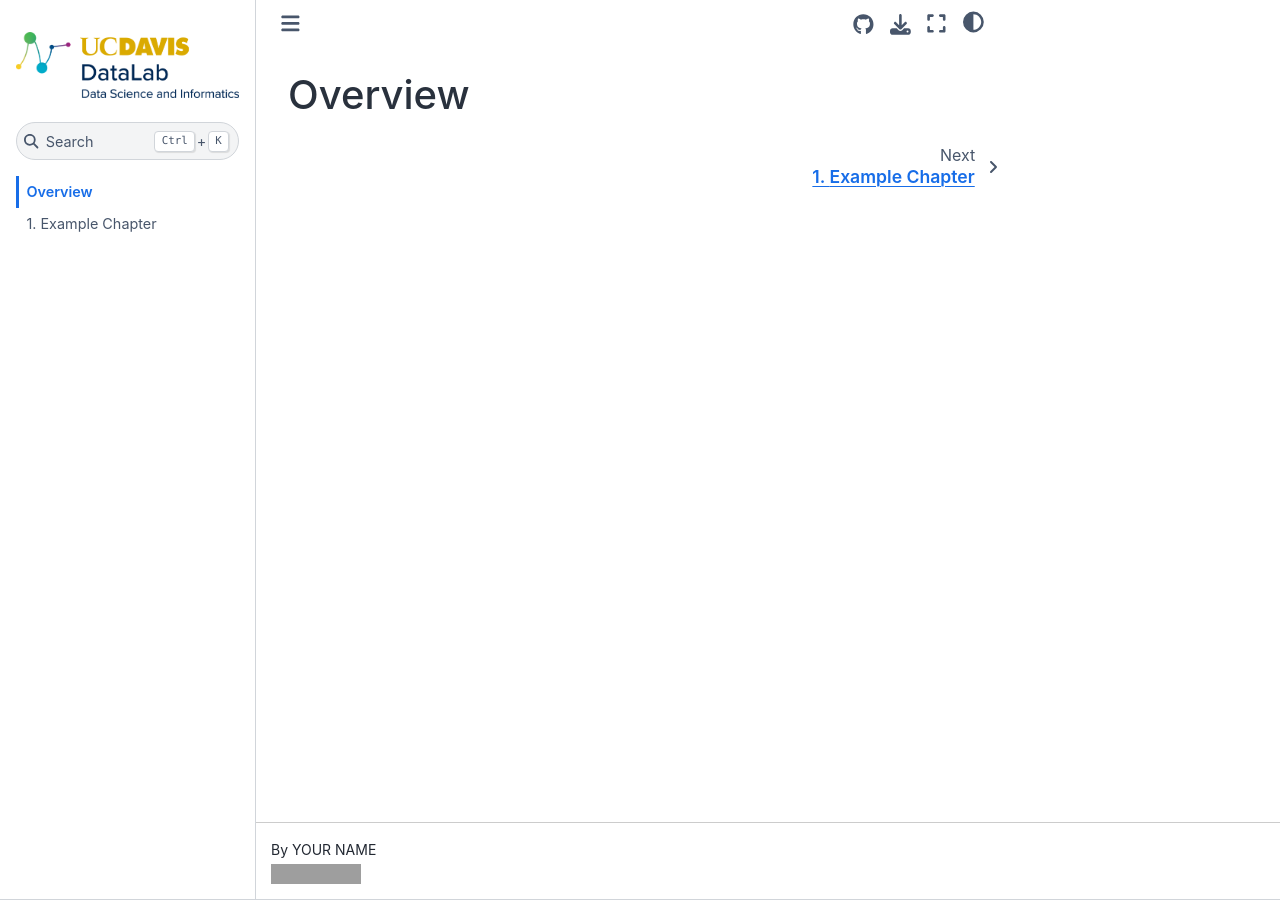
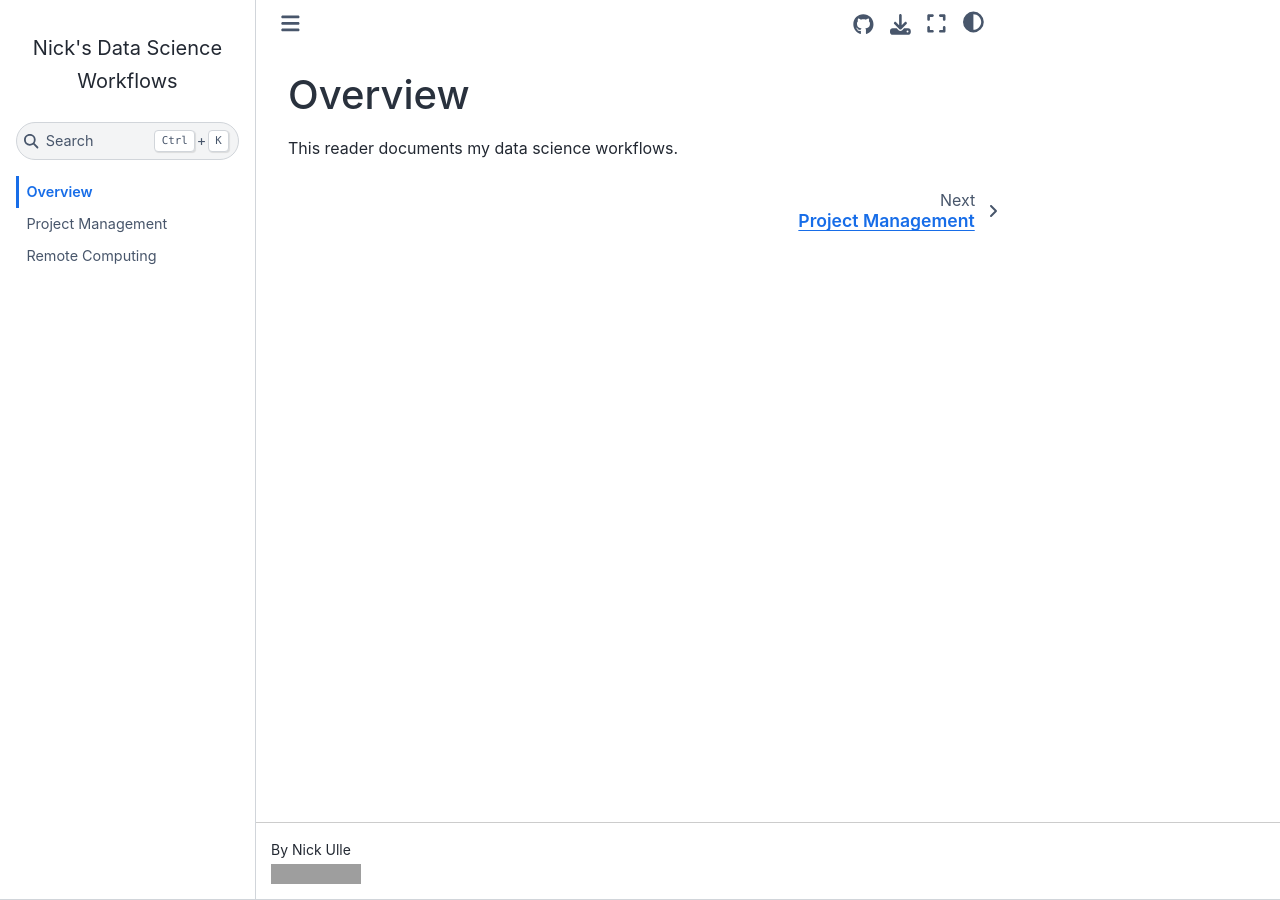
Before and after one commit to nick-ulle/workflow-datasci, a Jupyter Book: the page built from chapters/index.md, in a window 1280 px wide. Built offline with Jupyter Book 1.0.4 settings and Sphinx 7.4.7 and the Sphinx Book theme 1.1.4, drawn with Linux system fonts in a browser that asks for light colours; grey boxes are pictures that could not be loaded.

Commit message:
Add initial chapter content.

```diff
--- a/_config.yml
+++ b/_config.yml
@@ -1,10 +1,10 @@
 # Book settings
 # Learn more at https://jupyterbook.org/customize/config.html
 
-title: WORKSHOP TITLE
-author: YOUR NAME
-copyright: "202X"
-logo: img/datalab-logo-full-color-rgb-1.png
+title: Nick's Data Science Workflows
+author: Nick Ulle
+copyright: "2022"
+#logo: img/datalab-logo-full-color-rgb-1.png
 only_build_toc_files: true
 
 # Force re-execution of notebooks on each build.
@@ -24,7 +24,7 @@ latex:
 
 # Information about where the book exists on the web
 repository:
-  url: https://github.com/ucdavisdatalab/<YOUR REPO>
+  url: https://github.com/nick-ulle/workflow-datasci
   path_to_book: docs
 
 # Add GitHub buttons to your book
--- a/_toc.yml
+++ b/_toc.yml
@@ -4,9 +4,10 @@
 format: jb-book
 root: chapters/index
 
-options:
-  numbered: true
+#options:
+#  numbered: false
 
 # Chapters may be written in either Markdown or as Jupyter Notebooks
 chapters:
-  - file: chapters/01_example
+  - file: chapters/project-management
+  - file: chapters/remote-computing
--- a/chapters/index.md
+++ b/chapters/index.md
@@ -1,4 +1,4 @@
 Overview
 ========
 
-<WORKSHOP DESCRIPTION HERE>
+This reader documents my data science workflows.
```
Also changed, not shown: chapters/01_example.md (deleted, +0 -4 lines), chapters/project-management.md (added, +5 -0 lines), chapters/remote-computing.md (added, +161 -0 lines).
